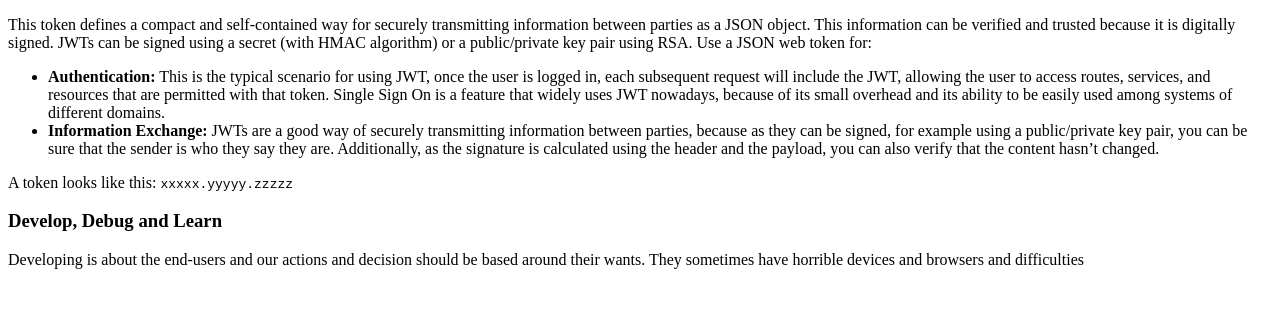
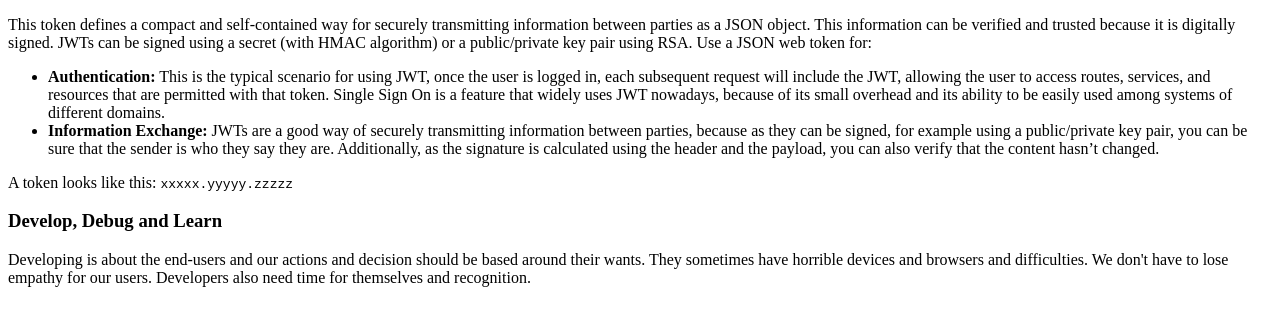
Before and after one commit to Eadjei25/kofimanuel, a plain HTML site: page week04/lesson08.html in a window 1280 px wide. Shown: the part 152-478 px from the top of the page. Drawn offline with Linux system fonts and the light colour scheme.

Commit message:
final stages

```diff
--- a/week04/lesson08.html
+++ b/week04/lesson08.html
@@ -30,7 +30,7 @@
 			</section>
       <section>
         <h3>Develop, Debug and Learn</h3>
-        <p>Developing is about the end-users and our actions and decision should be based around their wants. They sometimes have horrible devices and browsers and difficulties</p>
+        <p>Developing is about the end-users and our actions and decision should be based around their wants. They sometimes have horrible devices and browsers and difficulties. We don't have to lose empathy for our users. Developers also need time for themselves and recognition.</p>
       </section>
 		</main>
 		<footer></footer>
```
